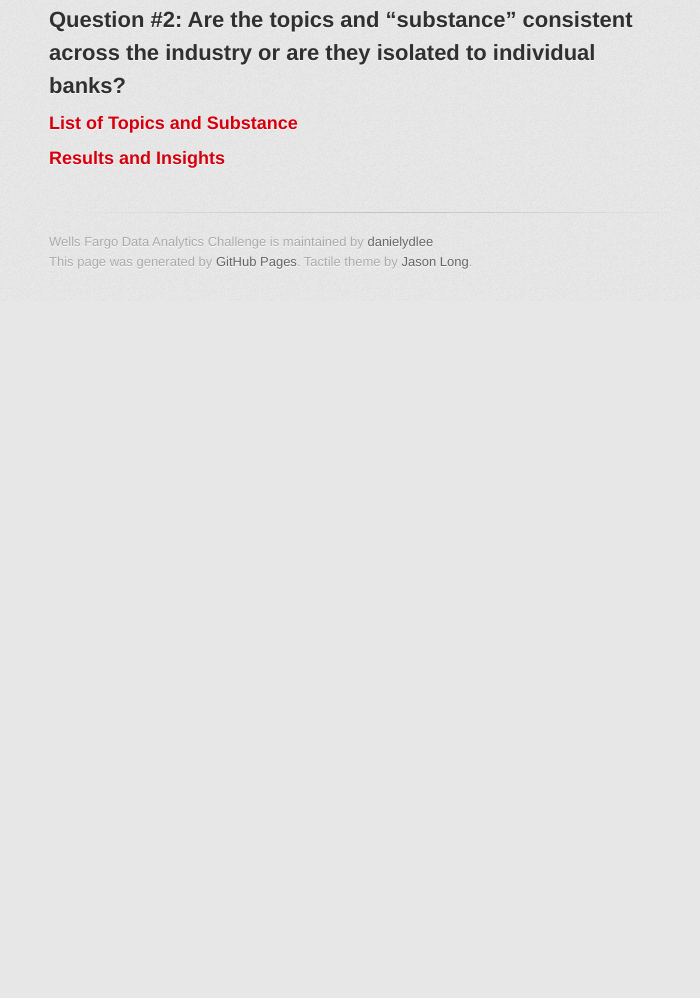
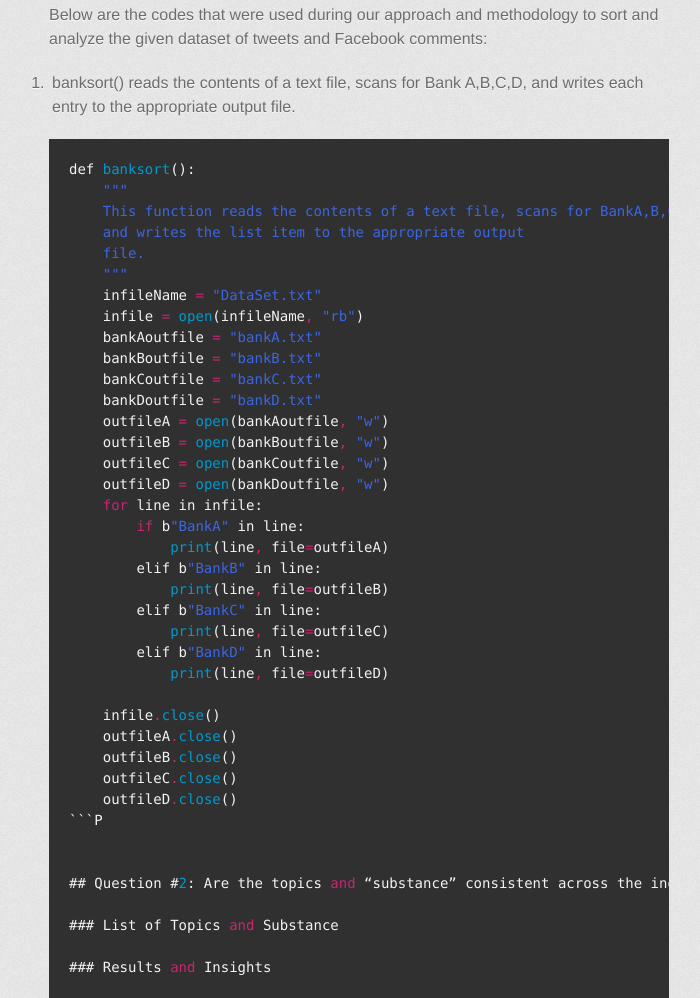
Before and after one commit to danielydlee/Wells-Fargo-Data-Analytics-Challenge, a plain HTML site: page index.html in a window 1280 px wide. Shown: the part 1605-2603 px from the top of the page, without its empty margins (281-981 px from the left). Before the commit the page ends 1906 px from the top, so only its background shows below. Drawn offline with Linux system fonts and the light colour scheme; a web font is replaced by a local one.

Commit message:
Create gh-pages branch via GitHub

````diff
--- a/index.html
+++ b/index.html
@@ -37,7 +37,7 @@
 <p>Dialogues on social media nowadays can provide tremendous insight into the behaviours, desires, pains, and thoughts of consumers. This project that our group worked on developed a repeatable process that identifies, classifies, and extracts the underlying drivers of consumer financial conversations and comments in social media data.</p>
 
 <h2>
-<a id="question-1-what-financial-topics-do-consumers-discuss-on-social-media-and-what-caused-the-consumers-to-post-about-this-topic" class="anchor" href="#question-1-what-financial-topics-do-consumers-discuss-on-social-media-and-what-caused-the-consumers-to-post-about-this-topic" aria-hidden="true"><span class="octicon octicon-link"></span></a>Question #1: What financial topics* do consumers discuss on social media and what caused the consumers to post about this topic?</h2>
+<a id="question-1-what-financial-topics-do-consumers-discuss-on-social-media-and-what-caused-the-consumers-to-post-about-this-topic" class="anchor" href="#question-1-what-financial-topics-do-consumers-discuss-on-social-media-and-what-caused-the-consumers-to-post-about-this-topic" aria-hidden="true"><span class="octicon octicon-link"></span></a>Question #1: What financial topics do consumers discuss on social media and what caused the consumers to post about this topic?</h2>
 
 <h3>
 <a id="approach-and-methodology" class="anchor" href="#approach-and-methodology" aria-hidden="true"><span class="octicon octicon-link"></span></a>Approach and Methodology</h3>
@@ -52,14 +52,52 @@
 <h3>
 <a id="code" class="anchor" href="#code" aria-hidden="true"><span class="octicon octicon-link"></span></a>Code</h3>
 
-<h2>
-<a id="question-2-are-the-topics-and-substance-consistent-across-the-industry-or-are-they-isolated-to-individual-banks" class="anchor" href="#question-2-are-the-topics-and-substance-consistent-across-the-industry-or-are-they-isolated-to-individual-banks" aria-hidden="true"><span class="octicon octicon-link"></span></a>Question #2: Are the topics and “substance” consistent across the industry or are they isolated to individual banks?</h2>
+<p>Below are the codes that were used during our approach and methodology to sort and analyze the given dataset of tweets and Facebook comments:</p>
 
-<h3>
-<a id="list-of-topics-and-substance" class="anchor" href="#list-of-topics-and-substance" aria-hidden="true"><span class="octicon octicon-link"></span></a>List of Topics and Substance</h3>
+<ol>
+<li>banksort() reads the contents of a text file, scans for Bank A,B,C,D,
+and writes each entry to the appropriate output file.</li>
+</ol>
 
-<h3>
-<a id="results-and-insights" class="anchor" href="#results-and-insights" aria-hidden="true"><span class="octicon octicon-link"></span></a>Results and Insights</h3>
+<div class="highlight highlight-source-abl"><pre>def <span class="pl-c1"><span class="pl-c1">banksort</span></span>():
+    <span class="pl-s">"<span class="pl-cce">""</span></span>
+<span class="pl-s">    This function reads the contents of a text file, scans for BankA,B,C,D,</span>
+<span class="pl-s">    and writes the list item to the appropriate output</span>
+<span class="pl-s">    file. </span>
+<span class="pl-s">    <span class="pl-cce">""</span>"</span>
+    infileName <span class="pl-k">=</span> <span class="pl-s">"DataSet.txt"</span>
+    infile <span class="pl-k">=</span> <span class="pl-c1"><span class="pl-c1">open</span></span>(infileName<span class="pl-k">,</span> <span class="pl-s">"rb"</span>)
+    bankAoutfile <span class="pl-k">=</span> <span class="pl-s">"bankA.txt"</span>
+    bankBoutfile <span class="pl-k">=</span> <span class="pl-s">"bankB.txt"</span>
+    bankCoutfile <span class="pl-k">=</span> <span class="pl-s">"bankC.txt"</span>
+    bankDoutfile <span class="pl-k">=</span> <span class="pl-s">"bankD.txt"</span>
+    outfileA <span class="pl-k">=</span> <span class="pl-c1"><span class="pl-c1">open</span></span>(bankAoutfile<span class="pl-k">,</span> <span class="pl-s">"w"</span>)
+    outfileB <span class="pl-k">=</span> <span class="pl-c1"><span class="pl-c1">open</span></span>(bankBoutfile<span class="pl-k">,</span> <span class="pl-s">"w"</span>)
+    outfileC <span class="pl-k">=</span> <span class="pl-c1"><span class="pl-c1">open</span></span>(bankCoutfile<span class="pl-k">,</span> <span class="pl-s">"w"</span>)
+    outfileD <span class="pl-k">=</span> <span class="pl-c1"><span class="pl-c1">open</span></span>(bankDoutfile<span class="pl-k">,</span> <span class="pl-s">"w"</span>)
+    <span class="pl-k">for</span> line in infile:
+        <span class="pl-k">if</span> b<span class="pl-s">"BankA"</span> in line:
+            <span class="pl-c1"><span class="pl-c1">print</span></span>(line<span class="pl-k">,</span> file<span class="pl-k">=</span>outfileA)
+        elif b<span class="pl-s">"BankB"</span> in line:
+            <span class="pl-c1"><span class="pl-c1">print</span></span>(line<span class="pl-k">,</span> file<span class="pl-k">=</span>outfileB)
+        elif b<span class="pl-s">"BankC"</span> in line:
+            <span class="pl-c1"><span class="pl-c1">print</span></span>(line<span class="pl-k">,</span> file<span class="pl-k">=</span>outfileC)
+        elif b<span class="pl-s">"BankD"</span> in line:
+            <span class="pl-c1"><span class="pl-c1">print</span></span>(line<span class="pl-k">,</span> file<span class="pl-k">=</span>outfileD)
+
+    infile<span class="pl-k">.</span><span class="pl-c1"><span class="pl-c1">close</span></span>()
+    outfileA<span class="pl-k">.</span><span class="pl-c1"><span class="pl-c1">close</span></span>()
+    outfileB<span class="pl-k">.</span><span class="pl-c1"><span class="pl-c1">close</span></span>()
+    outfileC<span class="pl-k">.</span><span class="pl-c1"><span class="pl-c1">close</span></span>()
+    outfileD<span class="pl-k">.</span><span class="pl-c1"><span class="pl-c1">close</span></span>()
+```P
+
+
+## Question #<span class="pl-c1">2</span>: Are the topics <span class="pl-k">and</span> “substance” consistent across the industry <span class="pl-k">or</span> are they isolated to individual banks?
+
+### List of Topics <span class="pl-k">and</span> Substance
+
+### Results <span class="pl-k">and</span> Insights</pre></div>
         </section>
 
         <footer>
````
Also changed, not shown: params.json (+1 -1 lines).
